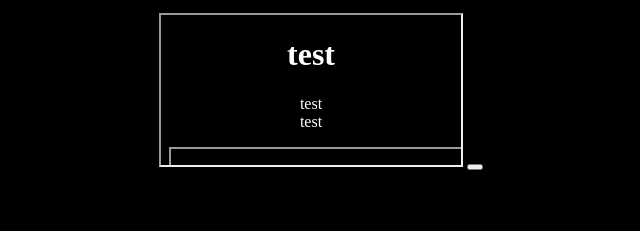
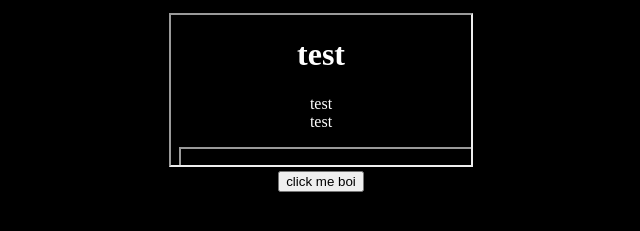
Before and after one commit to AkkozaDevelops/old-website, a plain HTML site: page index.html in a window 1280 px wide. Shown: the part 119-350 px from the top of the page, without its empty margins (319-959 px from the left). Drawn offline with Linux system fonts and the light colour scheme.

Commit message:
Update index.html
b u t t o n

```diff
--- a/index.html
+++ b/index.html
@@ -8,7 +8,8 @@
       <h1>test</h1>
       <p>test<br>test</p>
       <iframe src="https://akkozadevelops.github.io/index.html"></iframe>
-      <button href="https://akkozadevelops.github.io/README.md"></button>
+      <br>
+      <button href="https://akkozadevelops.github.io/README.md">click me boi</button>
     </center>
   </body>
 </HTML>
```
